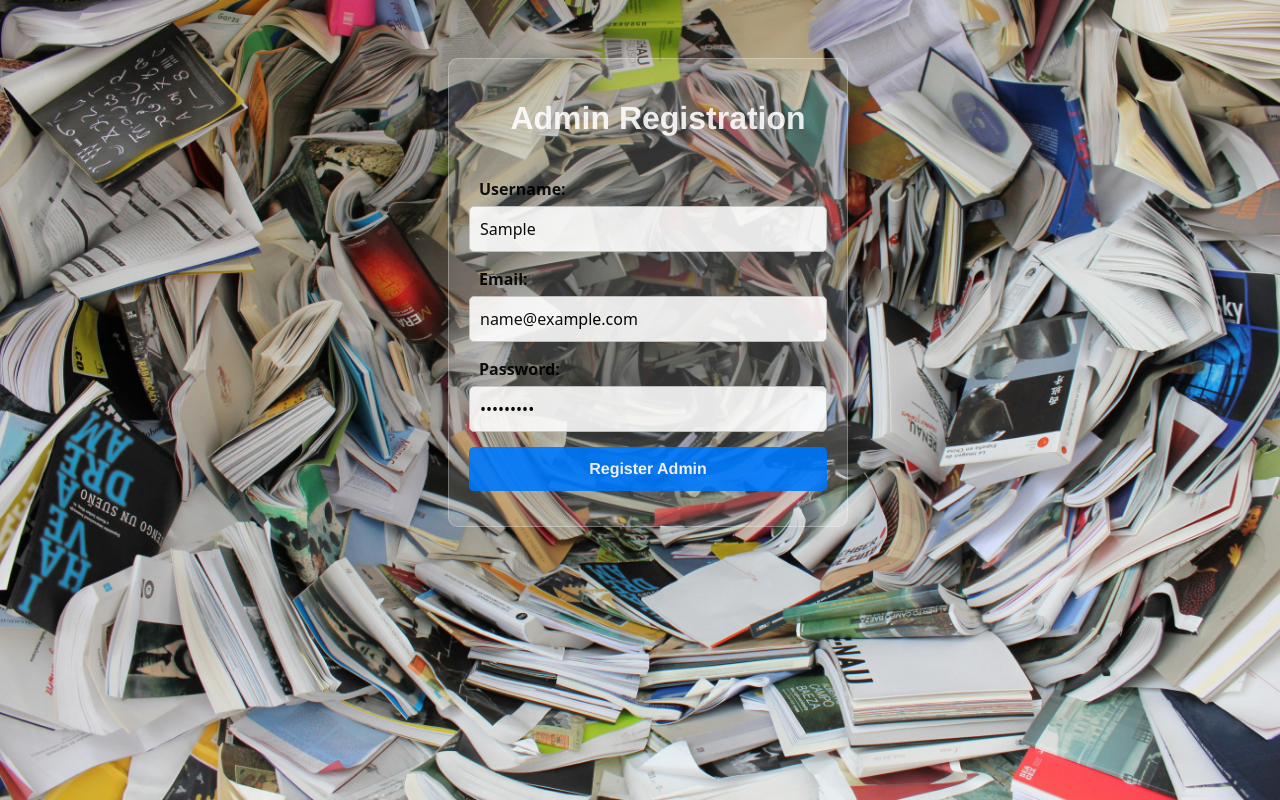
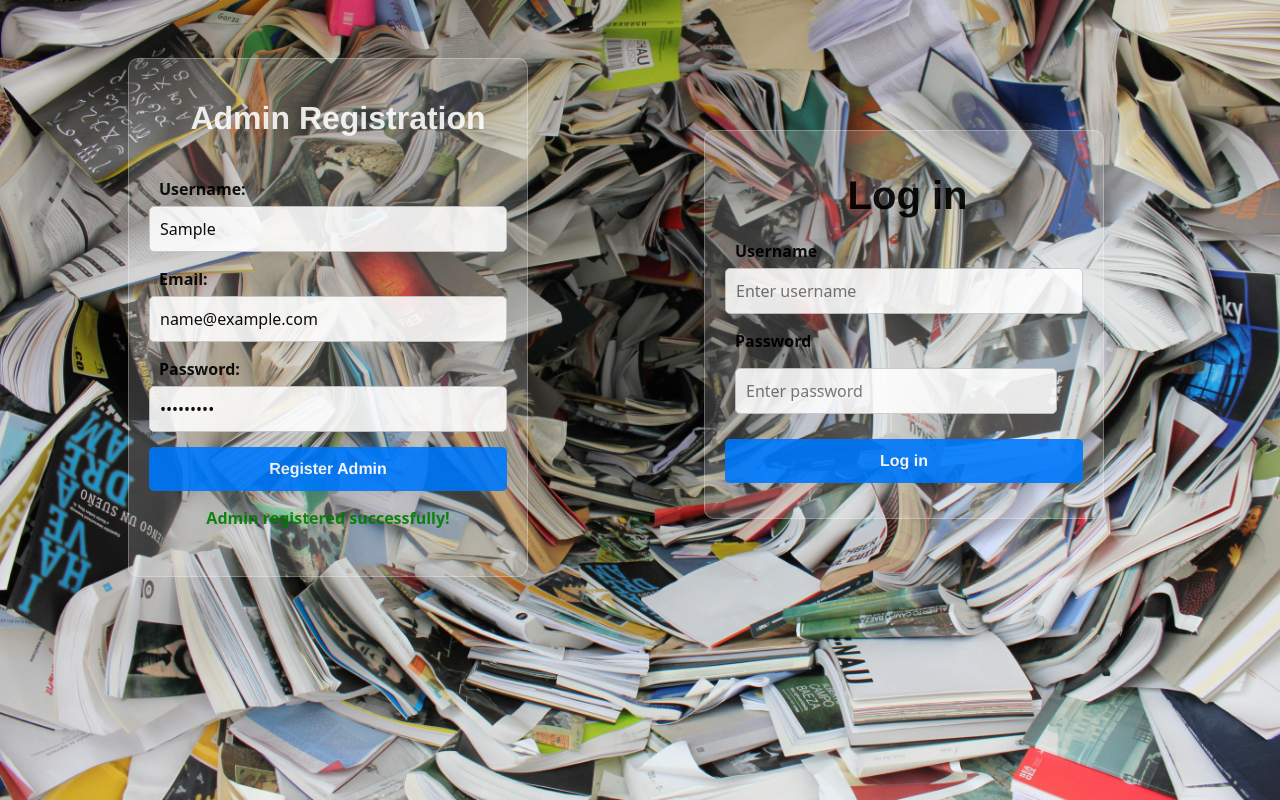
Before and after one commit to meshackmesto/online-course-project, a React (Create React App) app in the folder client/: page /admin in a window 1280 px wide. Both pictures are taken after typing "Sample", "name@example.com", "Sample123" into the empty fields and a click on the button "Register Admin". Built offline with nearby package versions, Linux system fonts and the light colour scheme; no server answers.

Commit message:
adding admin login form

```diff
--- a/client/src/components/AdminRegistrationForm.css
+++ b/client/src/components/AdminRegistrationForm.css
@@ -20,7 +20,7 @@
   align-items: center;
   position: absolute;
   top: 1%;
-  left: 35%;
+  left: 10%;
   opacity: 0.9;
 }
 .admin-cover-image {
@@ -98,3 +98,8 @@ form {
   margin: 0px 10px 0px 0px;
   padding: 5px;
 }
+
+.response-admin {
+  color: green;
+  font-weight: bold;
+}
--- a/client/src/components/AdminRegistrationForm.js
+++ b/client/src/components/AdminRegistrationForm.js
@@ -2,19 +2,18 @@ import React, { useState } from "react";
 import { Link } from "react-router-dom";
 import "./AdminRegistrationForm.css";
 import Navbar from "./Navbar";
+import LoginAdmin from "./LoginAdmin";
 import coverImage from "../assets/image/pexels-pixabay-159751.jpg";
-import { useHistory } from "react-router-dom";
 
-function AdminRegistrationForm() {
+function AdminRegistrationForm({ setAdmin }) {
   const [username, setUsername] = useState("");
   const [email, setEmail] = useState("");
   const [password, setPassword] = useState("");
-
-  const history = useHistory();
+  const [responseMessage, setResponseMessage] = useState("");
 
   const handleSubmit = (e) => {
     e.preventDefault();
-    fetch("/admins", {
+    fetch("http://127.0.0.1:5555/admins", {
       method: "POST",
       headers: {
         "Content-Type": "application/json",
@@ -22,7 +21,6 @@ function AdminRegistrationForm() {
       body: JSON.stringify({
         username: username,
         password: password,
-
       }),
     })
       .then((r) => {
@@ -31,18 +29,23 @@ function AdminRegistrationForm() {
         }
         throw new Error("Failed to register admin");
       })
-      .then((data) => {
-        console.log("Admin registered:", data);
-        history.push("/login");
+      .then((admin) => {
+        setAdmin(admin);
+        setResponseMessage("Admin registered:");
+        setUsername("");
+        setEmail("");
+        setPassword("");
       })
       .catch((error) => {
         console.error("Error:", error);
+        setResponseMessage("Admin registered successfully!");
       });
   };
 
   return (
     <div className="admin-registration-form">
       <Navbar />
+      <LoginAdmin />
       <div className="admin-image-container">
         <img src={coverImage} className="admin-cover-image" alt="pexels" />
       </div>
@@ -52,6 +55,7 @@ function AdminRegistrationForm() {
             <h2 className="admin-title">Admin Registration</h2>
             <label id="labels">Username:</label>
             <input
+              placeholder="Enter Username"
               type="text"
               value={username}
               onChange={(e) => setUsername(e.target.value)}
@@ -60,6 +64,7 @@ function AdminRegistrationForm() {
           <div className="form-group">
             <label id="labels">Email:</label>
             <input
+              placeholder="Enter Email"
               type="email"
               value={email}
               onChange={(e) => setEmail(e.target.value)}
@@ -68,6 +73,7 @@ function AdminRegistrationForm() {
           <div className="form-group">
             <label id="labels">Password:</label>
             <input
+              placeholder="Enter Password"
               type="password"
               value={password}
               onChange={(e) => setPassword(e.target.value)}
@@ -75,9 +81,12 @@ function AdminRegistrationForm() {
           </div>
           <div className="form-group">
             {/* <Link to="/login"> */}
-              <button type="submit">Register Admin</button>
+            <button type="submit">Register Admin</button>
             {/* </Link> */}
           </div>
+          {responseMessage && (
+            <p className="response-admin">{responseMessage}</p>
+          )}
         </form>
       </div>
     </div>
--- a/client/src/components/App.js
+++ b/client/src/components/App.js
@@ -10,13 +10,16 @@ import Login from "./Login";
 import Signup from "./Signup";
 import MyCourses from "./MyCourses";
 import Admin from "./AdminRegistrationForm";
+import LoginAdmin from "./LoginAdmin";
 import { UserContext } from "./UserProvider";
 import "../App.css";
 
 function App() {
   const [user, setUser] = useContext(UserContext);
+  /* const [admin, setAdmin] = useContext(UserContext); */
 
-  useEffect(() => {
+  useEffect(
+    () => {
       fetch("/check_session")
         .then((r) => {
           if (r.ok) {
@@ -24,9 +27,16 @@ function App() {
           }
           throw new Error("No session found");
         })
-      .then((user) => setUser(user))
+        .then((user, admin) => {
+          setUser(user);
+          /* setAdmin(admin) */;
+        })
         .catch(() => setUser(null));
-  }, [setUser]);
+    },
+    /* [setAdmin], */
+    [setUser],
+
+  );
 
   return (
     <div>
@@ -38,8 +48,11 @@ function App() {
             <Signup setUser={setUser} />
           </Route>
           <Route path="/login" render={() => <Login setUser={setUser} />} />
-          <Route path="/admin" render={() => <Admin setUser={setUser} />} />
-
+          <Route path="/admin" render={() => <Admin /* setAdmin={setAdmin} */ />} />
+          <Route
+            path="/admin"
+            render={() => <LoginAdmin /* setAdmin={setAdmin}  *//>}
+          />
           {/* Private routes when logged in*/}
           {/*  {user ? ( */}
           <>
--- a/client/src/components/Login.js
+++ b/client/src/components/Login.js
@@ -46,7 +46,7 @@ function Login({ setUser }) {
         <form className="login" onSubmit={postLogin}>
           <div className="form-group">
             <h1>Log in</h1>
-            <label>Email</label>
+            <label>Username</label>
             <input
               type="text"
               id="username"
--- /dev/null
+++ b/client/src/components/LoginAdmin.css
@@ -0,0 +1,17 @@
+.admin-login {
+  max-width: 400px;
+  margin: 50px auto;
+  padding: 20px;
+  border: 1px solid rgba(255, 255, 255, 0.3);
+  border-radius: 10px;
+  background-color: rgba(255, 255, 255, 0.2);
+  display: flex;
+  flex-direction: column;
+  justify-content: center;
+  align-items: center;
+  position: absolute;
+  z-index: 1;
+  top: 10%;
+  left: 55%;
+  opacity: 0.9;
+}
--- /dev/null
+++ b/client/src/components/LoginAdmin.js
@@ -0,0 +1,79 @@
+import React, { useState, useContext } from "react";
+import "./LoginAdmin.css";
+import { useHistory } from "react-router-dom";
+import { UserContext } from "./UserProvider";
+
+function LoginAdmin() {
+  const [username, setUsername] = useState("");
+  const [password, setPassword] = useState("");
+  const [admin, setAdmin] = useContext(UserContext);
+  const history = useHistory();
+
+  function postLogin(e) {
+    e.preventDefault();
+    fetch("http://localhost:5555/loginadmin", {
+      method: "POST",
+      headers: {
+        "Content-Type": "application/json",
+      },
+      body: JSON.stringify({ username, password }),
+    })
+      .then((response) => {
+        if (!response.ok) {
+          throw new Error("Network response was not ok");
+        }
+        return response.json();
+      })
+      .then((data) => {
+        setAdmin(data);
+        history.push("/course");
+      })
+      .catch((err) => {
+        alert("Incorrect validation user details!");
+        console.log("Error fetching data", err);
+      });
+  }
+
+  return (
+    <div>
+      {/*  <div className="login-image-container">
+        <img src={coverImage} className="cover-image" alt="pexels" />
+      </div> */}
+
+      {/* <div className="admin-form-container"> */}
+      <form className="admin-login" onSubmit={postLogin}>
+        <div className="form-group">
+          <h1>Log in</h1>
+          <label>Username</label>
+          <input
+            type="text"
+            id="username"
+            autoComplete="off"
+            value={username}
+            onChange={(e) => setUsername(e.target.value)}
+            placeholder="Enter username"
+            required
+          />
+        </div>
+        <div className="form-group">
+          <label>Password</label>
+          <input
+            type="password"
+            id="password"
+            autoComplete="current-password"
+            value={password}
+            onChange={(e) => setPassword(e.target.value)}
+            placeholder="Enter password"
+            required
+          />
+        </div>
+        <div className="form-group">
+          <button className="login-button">Log in</button>
+        </div>
+      </form>
+      {/* </div> */}
+    </div>
+  );
+}
+
+export default LoginAdmin;
```
Also changed, not shown: 1 other file (tests, documents, lock files or other folders). Lines whose indentation alone changed are shown as unchanged.
